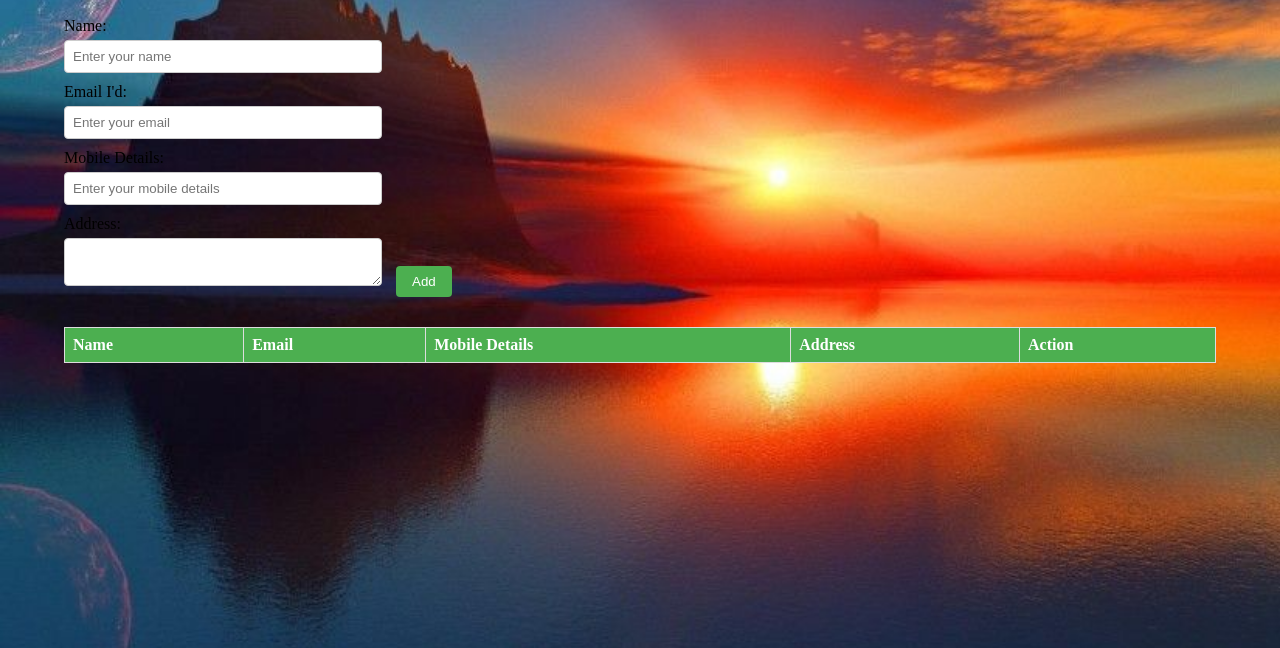
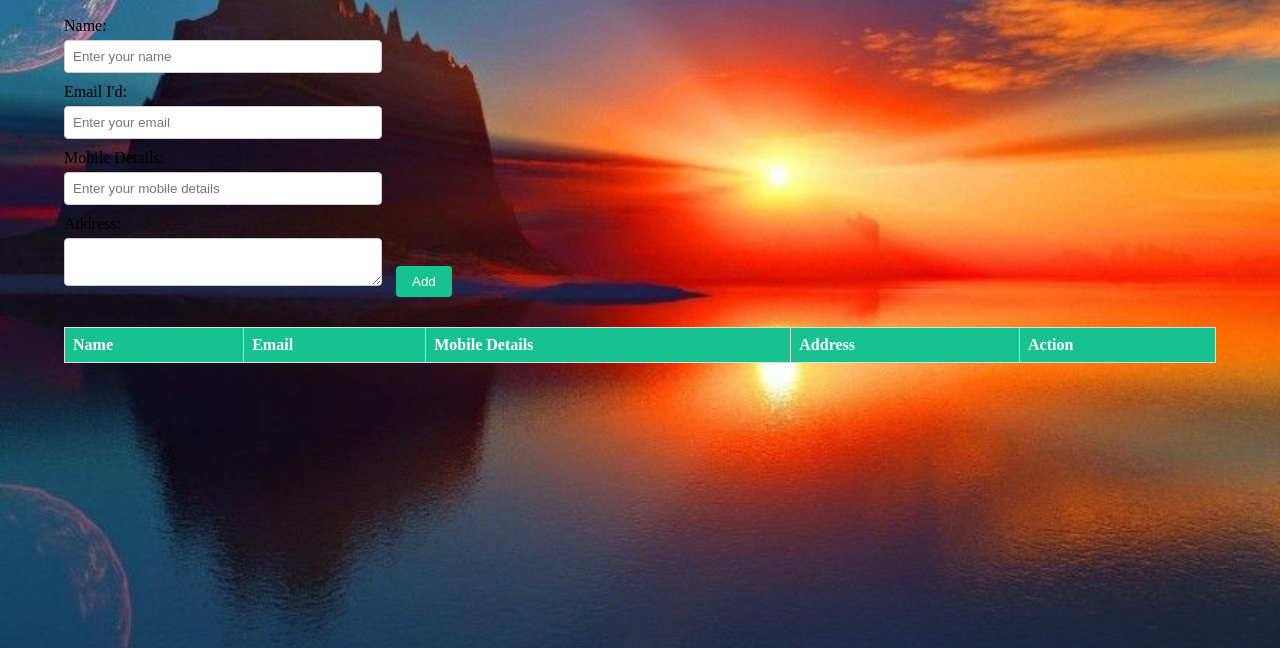
Before and after one commit to RaphButial29/finals, a plain HTML site: page index.html in a window 1280 px wide. Shown: the part 152-800 px from the top of the page. Drawn offline with Linux system fonts and the light colour scheme.

Commit message:
Add files via upload

```diff
--- a/index.html
+++ b/index.html
@@ -32,7 +32,7 @@
         button {
             margin: 10px;
             padding: 8px 16px;
-            background-color: #4CAF50;
+            background-color: #18c28f;
             color: #fff;
             border: none;
             border-radius: 4px;
@@ -40,7 +40,7 @@
         }
 
         button:hover {
-            background-color: #45a049;
+            background-color: #18c28f;
         }
 
         table {
@@ -57,14 +57,14 @@
         }
 
         th {
-            background-color: #4CAF50;
+            background-color: #18c28f;
             color: #fff;
         }
     </style>
 </head>
 
 <body>
-    <h1 style="color: rgb(14, 177, 199);">
+    <h1 class="glow" style="color: rgb(14, 177, 199);">
         User Registration
     </h1>
     <h2>User Data Management</h2>
```
